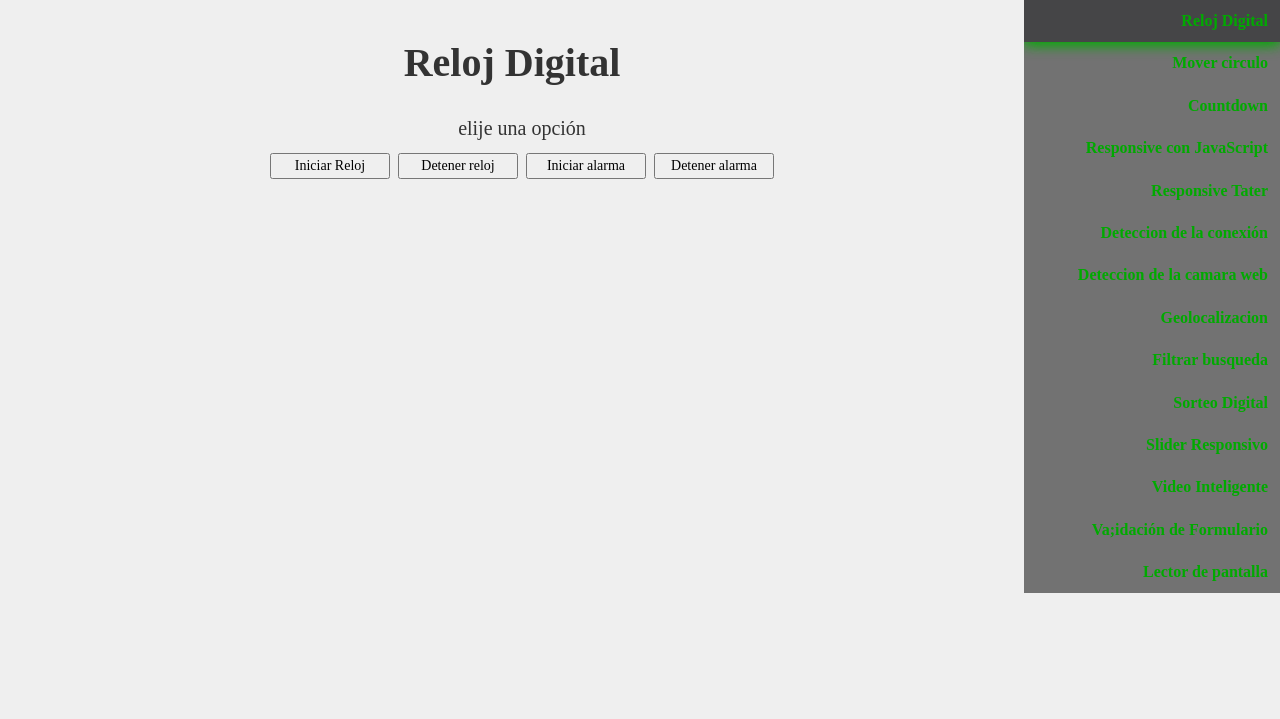
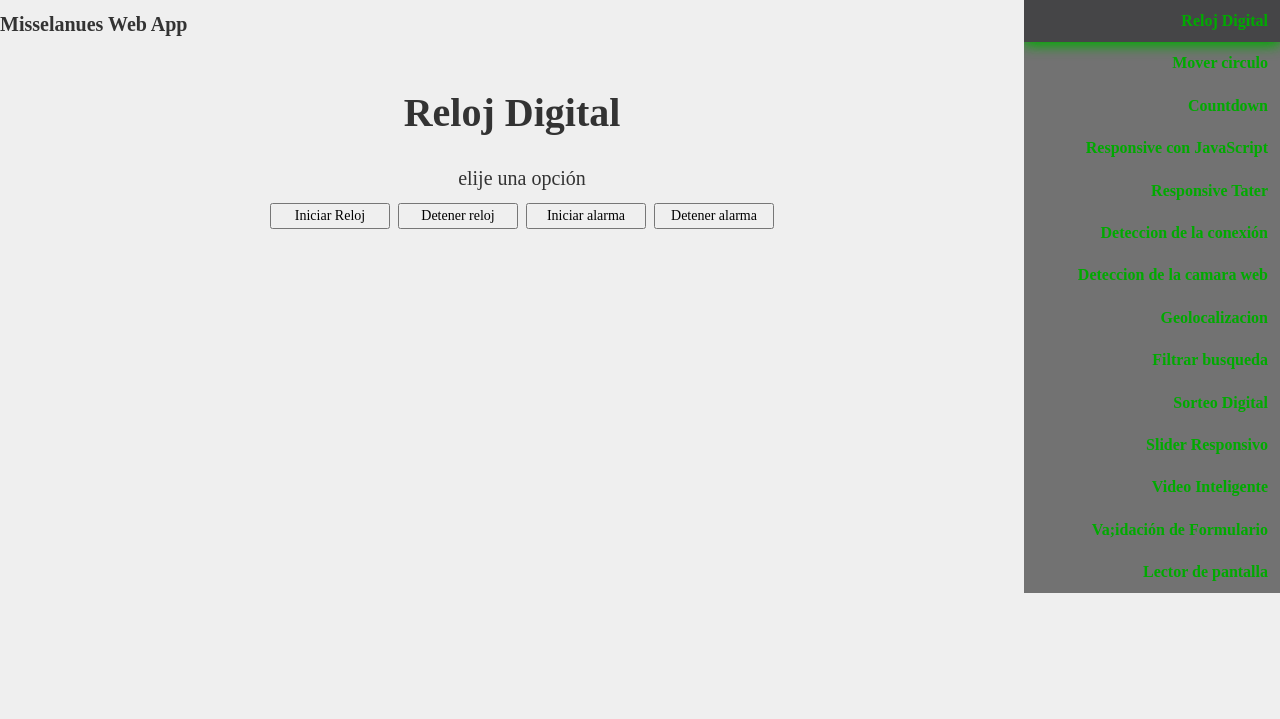
Before and after one commit to Checorzo/DOM-MANIPULATION, a website with bundled scripts: page index.html in a window 1280 px wide. Shown: the top 719 px of the page. Built offline with nearby package versions, Linux system fonts and the light colour scheme; no server answers.

Commit message:
Se agregó titulo apropiado

```diff
--- a/index.html
+++ b/index.html
@@ -30,6 +30,7 @@
     </ul>
   </nav>
   <main>
+    <h1>Misselanues Web App</h1>
     <section id="seccion1" class="seccion1" data-scroll-spy>
       <h2>Reloj Digital</h2>
       <div id="reloj-container" class="reloj-container"></div>
```
